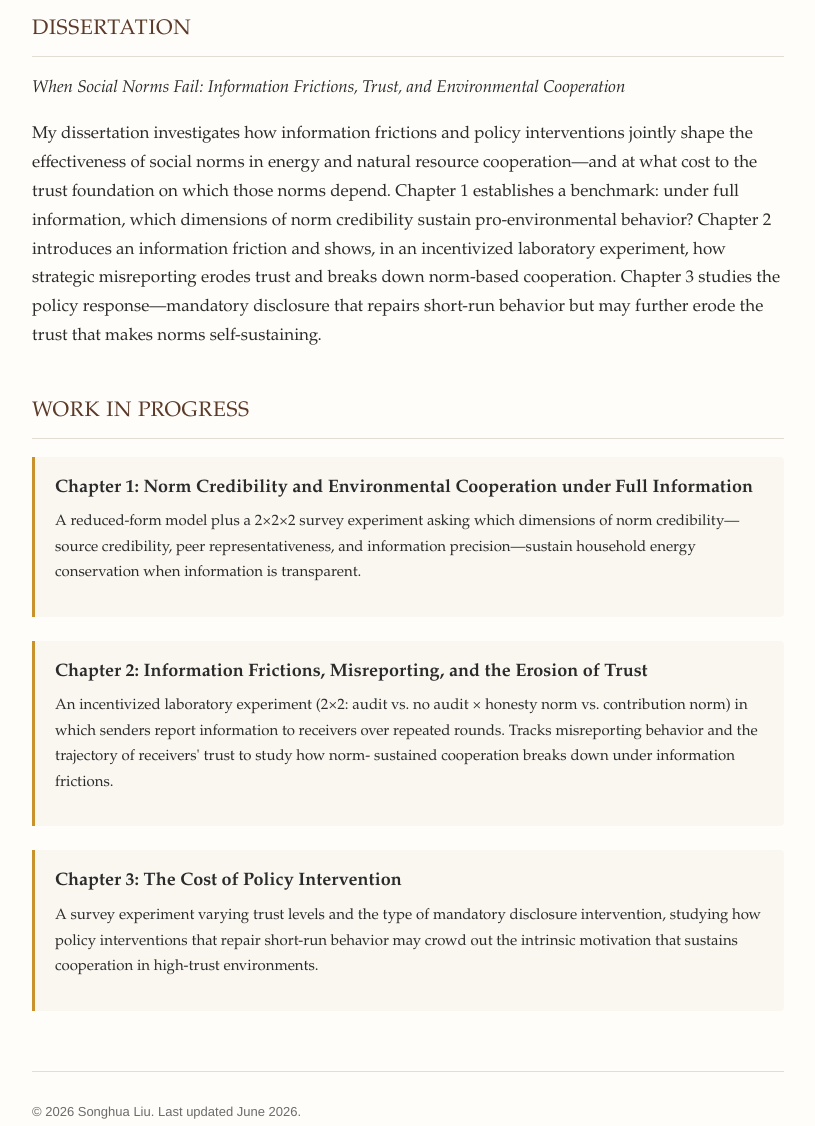
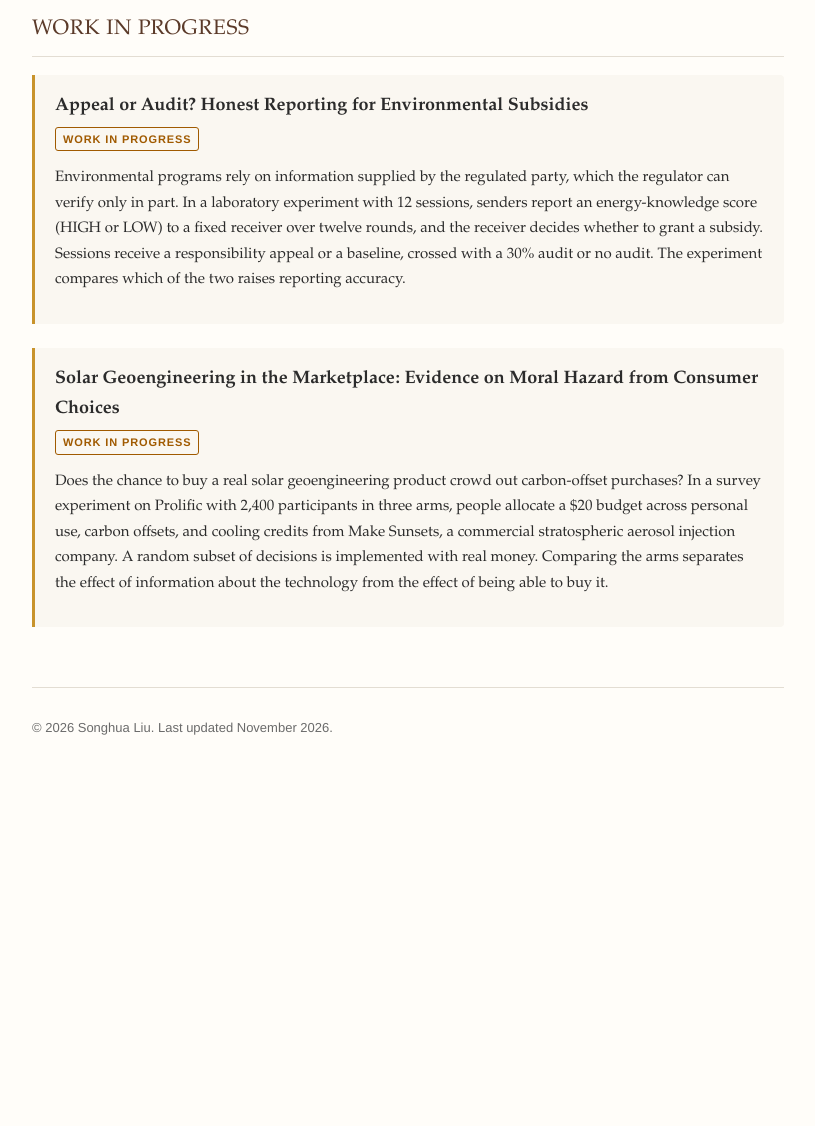
Before and after one commit to SonghuaLiu678/SonghuaLiu678.github.io, a plain HTML site: page research.html in a window 1280 px wide. Shown: the part 240-1366 px from the top of the page, without its empty margins (232-1047 px from the left). After the commit the page ends 1072 px from the top, so only its background shows below. Drawn offline with Linux system fonts and the light colour scheme.

Commit message:
feat: replace dissertation with two working papers, remove placeholders
- research: list Appeal or Audit and the SGE moral hazard experiment
- index: rewrite About and interests, drop photo box and draft comment
- cv/contact: remove broken cv.pdf link and generic Scholar/LinkedIn links
- footer: update to November 2026

Co-Authored-By: Claude Sonnet 5.5 <noreply@anthropic.com>

```diff
--- a/research.html
+++ b/research.html
@@ -20,66 +20,42 @@
     </header>
 
     <section>
-      <h2>Dissertation</h2>
-      <p>
-        <em>When Social Norms Fail: Information Frictions, Trust, and
-        Environmental Cooperation</em>
-      </p>
-      <p>
-        My dissertation investigates how information frictions and policy
-        interventions jointly shape the effectiveness of social norms in
-        energy and natural resource cooperation&mdash;and at what cost to the
-        trust foundation on which those norms depend. Chapter 1 establishes a
-        benchmark: under full information, which dimensions of norm
-        credibility sustain pro-environmental behavior? Chapter 2 introduces
-        an information friction and shows, in an incentivized laboratory
-        experiment, how strategic misreporting erodes trust and breaks down
-        norm-based cooperation. Chapter 3 studies the policy
-        response&mdash;mandatory disclosure that repairs short-run behavior
-        but may further erode the trust that makes norms self-sustaining.
-      </p>
-    </section>
-
-    <section>
       <h2>Work in Progress</h2>
 
       <div class="paper">
-        <h3>Chapter 1: Norm Credibility and Environmental Cooperation under
-          Full Information</h3>
+        <h3>Appeal or Audit? Honest Reporting for Environmental Subsidies</h3>
+        <span class="status">Work in progress</span>
         <p class="abstract">
-          A reduced-form model plus a 2&times;2&times;2 survey experiment
-          asking which dimensions of norm credibility&mdash;source
-          credibility, peer representativeness, and information
-          precision&mdash;sustain household energy conservation when
-          information is transparent.
+          Environmental programs rely on information supplied by the regulated
+          party, which the regulator can verify only in part. In a laboratory
+          experiment with 12 sessions, senders report an energy-knowledge
+          score (HIGH or LOW) to a fixed receiver over twelve rounds, and the
+          receiver decides whether to grant a subsidy. Sessions receive a
+          responsibility appeal or a baseline, crossed with a 30% audit or no
+          audit. The experiment compares which of the two raises reporting
+          accuracy.
         </p>
       </div>
 
       <div class="paper">
-        <h3>Chapter 2: Information Frictions, Misreporting, and the Erosion
-          of Trust</h3>
+        <h3>Solar Geoengineering in the Marketplace: Evidence on Moral Hazard
+          from Consumer Choices</h3>
+        <span class="status">Work in progress</span>
         <p class="abstract">
-          An incentivized laboratory experiment (2&times;2: audit vs. no audit
-          &times; honesty norm vs. contribution norm) in which senders report
-          information to receivers over repeated rounds. Tracks misreporting
-          behavior and the trajectory of receivers' trust to study how norm-
-          sustained cooperation breaks down under information frictions.
-        </p>
-      </div>
-
-      <div class="paper">
-        <h3>Chapter 3: The Cost of Policy Intervention</h3>
-        <p class="abstract">
-          A survey experiment varying trust levels and the type of mandatory
-          disclosure intervention, studying how policy interventions that
-          repair short-run behavior may crowd out the intrinsic motivation
-          that sustains cooperation in high-trust environments.
+          Does the chance to buy a real solar geoengineering product crowd out
+          carbon-offset purchases? In a survey experiment on Prolific with
+          2,400 participants in three arms, people allocate a $20 budget
+          across personal use, carbon offsets, and cooling credits from Make
+          Sunsets, a commercial stratospheric aerosol injection company. A
+          random subset of decisions is implemented with real money. Comparing
+          the arms separates the effect of information about the technology
+          from the effect of being able to buy it.
         </p>
       </div>
     </section>
 
     <footer>
-      <p>&copy; 2026 Songhua Liu. Last updated June 2026.</p>
+      <p>&copy; 2026 Songhua Liu. Last updated November 2026.</p>
     </footer>
   </div>
 </body>
```
Also changed, not shown: contact.html (+2 -5 lines), cv.html (+1 -9 lines), index.html (+12 -15 lines).
